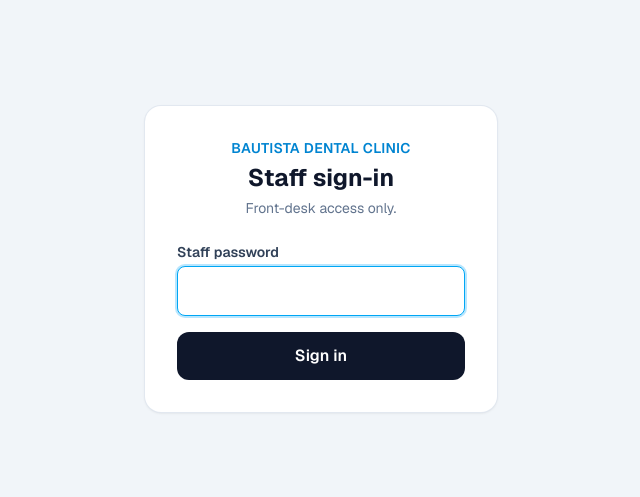
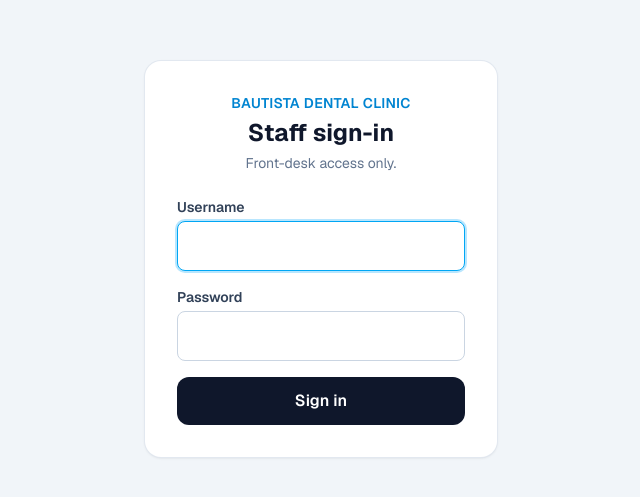
Before and after one commit to DruckerE/dental-queue, a Next.js app: page /admin/login in a window 1280 px wide. Shown: the part 141-638 px from the top of the page, without its empty margins (319-959 px from the left). Built offline with nearby package versions, Linux system fonts and the light colour scheme; no server answers.

Commit message:
feat: username + password staff login
Login page now requires a username (defaults to admin_bautista, overridable
via STAFF_USERNAME) plus the STAFF_PASSWORD secret.

```diff
--- a/app/api/auth/login/route.ts
+++ b/app/api/auth/login/route.ts
@@ -6,23 +6,26 @@ import {
   isAuthRequired,
   sessionCookieOptions,
   staffToken,
-  verifyPassword,
+  verifyCredentials,
 } from '@/lib/auth'
 import { fail, handleError, ok } from '@/lib/api'
 
-const loginSchema = z.object({ password: z.string().min(1, 'Enter the staff password') })
+const loginSchema = z.object({
+  username: z.string().min(1, 'Enter your username'),
+  password: z.string().min(1, 'Enter your password'),
+})
 
-// POST /api/auth/login — exchange the staff password for a session cookie.
+// POST /api/auth/login — exchange staff credentials for a session cookie.
 export async function POST(request: NextRequest) {
   try {
     if (!isAuthRequired()) {
       return fail('Staff login is not configured. Set STAFF_PASSWORD to enable it.', 503)
     }
     const body = await request.json().catch(() => ({}))
-    const { password } = loginSchema.parse(body)
+    const { username, password } = loginSchema.parse(body)
 
-    if (!verifyPassword(password)) {
-      return fail('Incorrect password', 401)
+    if (!verifyCredentials(username, password)) {
+      return fail('Incorrect username or password', 401)
     }
 
     const jar = await cookies()
--- a/components/StaffLogin.tsx
+++ b/components/StaffLogin.tsx
@@ -5,6 +5,7 @@ import { useState } from 'react'
 
 export function StaffLogin() {
   const router = useRouter()
+  const [username, setUsername] = useState('')
   const [password, setPassword] = useState('')
   const [error, setError] = useState<string | null>(null)
   const [submitting, setSubmitting] = useState(false)
@@ -17,7 +18,7 @@ export function StaffLogin() {
       const res = await fetch('/api/auth/login', {
         method: 'POST',
         headers: { 'Content-Type': 'application/json' },
-        body: JSON.stringify({ password }),
+        body: JSON.stringify({ username, password }),
       })
       const body = await res.json().catch(() => null)
       if (!res.ok || !body?.success) {
@@ -34,13 +35,28 @@ export function StaffLogin() {
   return (
     <form onSubmit={handleSubmit} className="space-y-4">
       <div>
+        <label htmlFor="username" className="block text-sm font-semibold text-slate-700">
+          Username
+        </label>
+        <input
+          id="username"
+          type="text"
+          autoFocus
+          autoComplete="username"
+          autoCapitalize="none"
+          value={username}
+          onChange={(e) => setUsername(e.target.value)}
+          className="mt-1 w-full rounded-lg border border-slate-300 bg-white px-4 py-3 text-base outline-none focus:border-sky-500 focus:ring-2 focus:ring-sky-200"
+        />
+      </div>
+
+      <div>
         <label htmlFor="password" className="block text-sm font-semibold text-slate-700">
-          Staff password
+          Password
         </label>
         <input
           id="password"
           type="password"
-          autoFocus
           autoComplete="current-password"
           value={password}
           onChange={(e) => setPassword(e.target.value)}
--- a/lib/auth.ts
+++ b/lib/auth.ts
@@ -1,13 +1,15 @@
 import { cookies } from 'next/headers'
 import { createHash, timingSafeEqual } from 'node:crypto'
 
-// Single shared staff password (set via STAFF_PASSWORD). The session cookie
-// holds a hash of the password, so it self-invalidates when the password
-// changes and never stores the raw secret. Stateless — no session table.
+// Username + shared password staff login. The username is not secret (defaults
+// to "admin_bautista"); the password is read from STAFF_PASSWORD and is never
+// stored in the repo. The session cookie holds a hash of both, so it
+// self-invalidates if either changes and never stores the raw secret.
 
 export const STAFF_COOKIE = 'staff_auth'
 const SALT = 'dental-queue::staff'
 const SESSION_MAX_AGE = 60 * 60 * 12 // 12 hours
+const DEFAULT_USERNAME = 'admin_bautista'
 
 function hash(value: string): string {
   return createHash('sha256').update(`${value}${SALT}`).digest('hex')
@@ -20,19 +22,30 @@ function safeEqual(a: string, b: string): boolean {
   return timingSafeEqual(ab, bb)
 }
 
+export function staffUsername(): string {
+  return (process.env.STAFF_USERNAME ?? DEFAULT_USERNAME).trim()
+}
+
+function staffPassword(): string {
+  return process.env.STAFF_PASSWORD ?? ''
+}
+
 // Auth is only enforced once a password is configured. Without it, /admin stays
 // open so a fresh deploy isn't accidentally locked out.
 export function isAuthRequired(): boolean {
-  return Boolean(process.env.STAFF_PASSWORD)
+  return Boolean(staffPassword())
 }
 
+// Session token ties to both username and password.
 export function staffToken(): string {
-  return hash(process.env.STAFF_PASSWORD ?? '')
+  return hash(`${staffUsername()}:${staffPassword()}`)
 }
 
-export function verifyPassword(input: string): boolean {
+export function verifyCredentials(username: string, password: string): boolean {
   if (!isAuthRequired()) return false
-  return safeEqual(hash(input), staffToken())
+  const okUser = safeEqual(hash(username.trim()), hash(staffUsername()))
+  const okPass = safeEqual(hash(password), hash(staffPassword()))
+  return okUser && okPass
 }
 
 export async function isAuthed(): Promise<boolean> {
```
Also changed, not shown: 1 other file (tests, documents, lock files or other folders).
